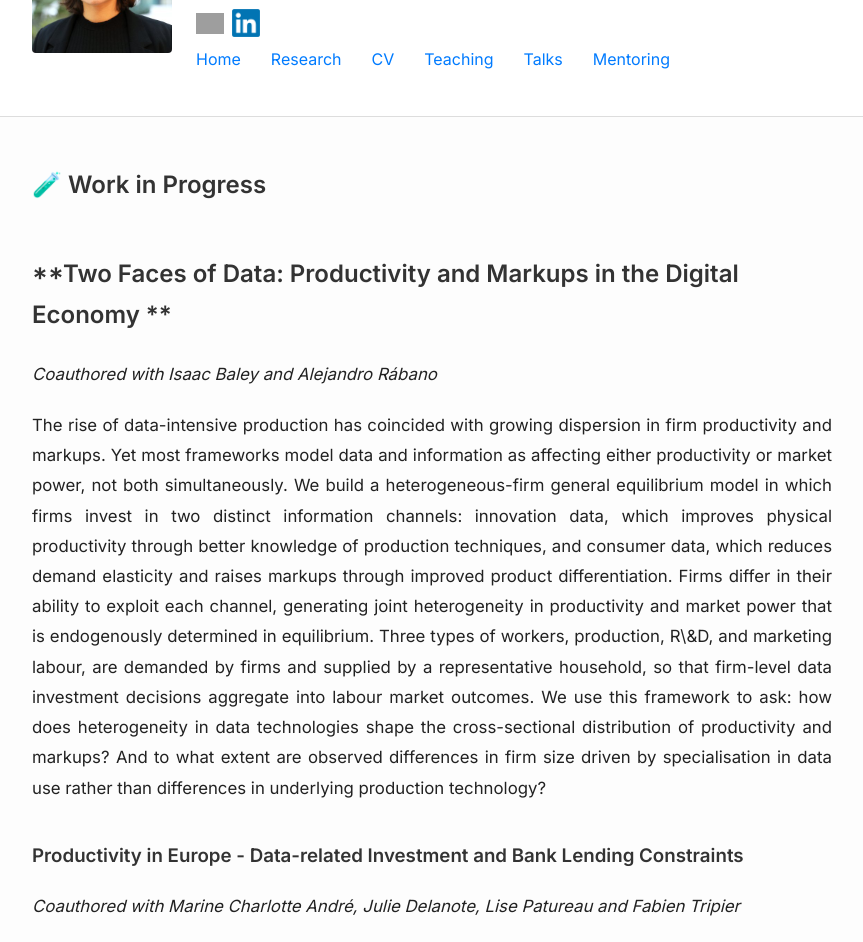
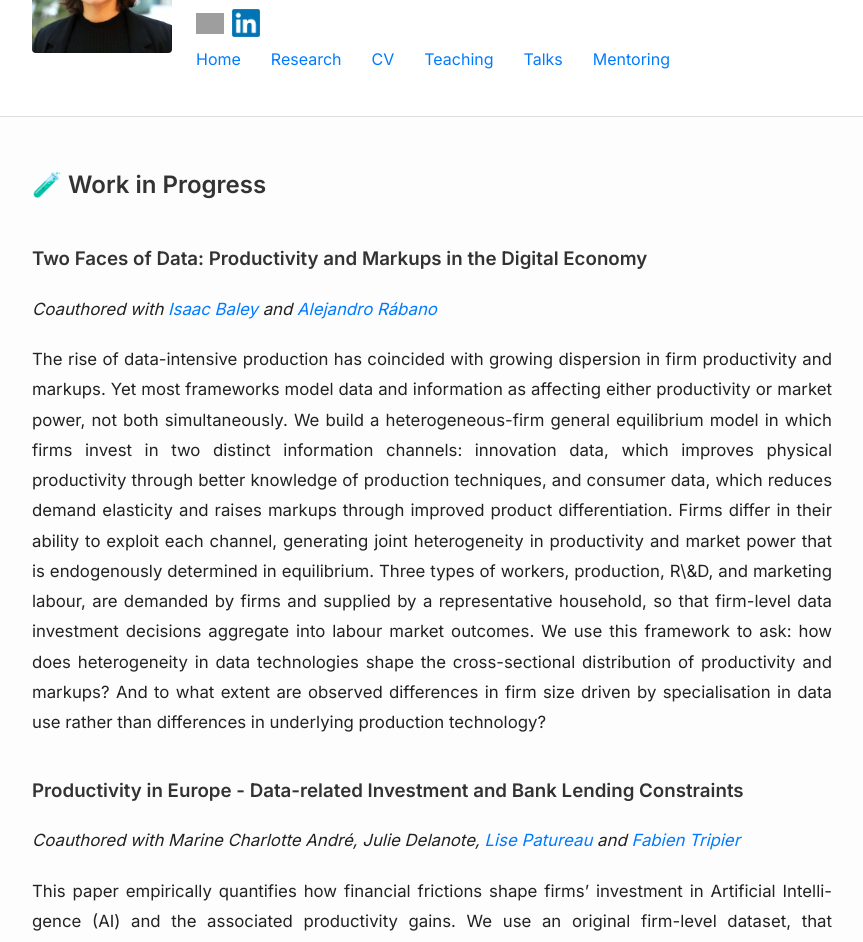
Before and after one commit to julia-m-schmidt/julia-m-schmidt.github.io, a Jekyll site: the page built from research.md, in a window 1280 px wide and 1400 px high. Shown: the part 364-1306 px from the top of the window, without its empty margins (208-1071 px from the left). Built offline with Jekyll 4.4.1, drawn with Linux system fonts in a browser that asks for light colours; part of the change alters nothing that is shown; grey boxes are pictures that could not be loaded.

```diff
--- a/research.md
+++ b/research.md
@@ -7,15 +7,15 @@ permalink: /research/
 
 ## 🧪 Work in Progress
 
-## **Two Faces of Data: Productivity and Markups in the Digital Economy **
-*Coauthored with Isaac Baley and Alejandro Rábano*
+### **Two Faces of Data: Productivity and Markups in the Digital Economy**
+*Coauthored with [Isaac Baley](https://www.isaacbaley.com/)  and [Alejandro Rábano](https://sites.google.com/view/alejandrorabano/)*
 
 The rise of data-intensive production has coincided with growing dispersion in firm productivity and markups. Yet most frameworks model data and information as affecting either productivity or market power, not both simultaneously. We build a heterogeneous-firm general equilibrium model in which firms invest in two distinct information channels: innovation data, which improves physical productivity through better knowledge of production techniques, and consumer data, which reduces demand elasticity and raises markups through improved product differentiation. Firms differ in their ability to exploit each channel, generating joint heterogeneity in productivity and market power that is endogenously determined in equilibrium. Three types of workers, production, R\&D, and marketing labour, are demanded by firms and supplied by a representative household, so that firm-level data investment decisions aggregate into labour market outcomes. We use this framework to ask: how does heterogeneity in data technologies shape the cross-sectional distribution of productivity and markups? And to what extent are observed differences in firm size driven by specialisation in data use rather than differences in underlying production technology?
 
 
 
 ### **Productivity in Europe - Data-related Investment and Bank Lending Constraints**
-*Coauthored with  Marine Charlotte André, Julie Delanote, Lise Patureau and Fabien Tripier*
+*Coauthored with  Marine Charlotte André, Julie Delanote, [Lise Patureau](https://sites.google.com/view/lisepatureau/) and [Fabien Tripier](https://sites.google.com/site/fabientripier/home)*
 
 This paper empirically quantifies how financial frictions shape firms’ investment in Artificial Intelli-
 gence (AI) and the associated productivity gains. We use an original firm-level dataset, that combines
```
